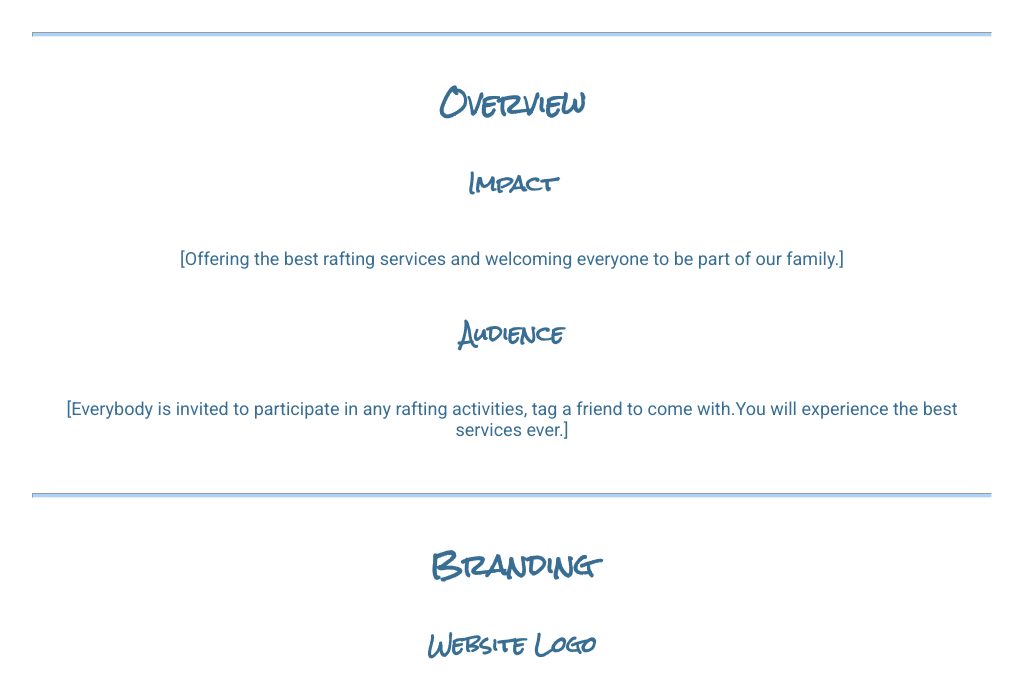
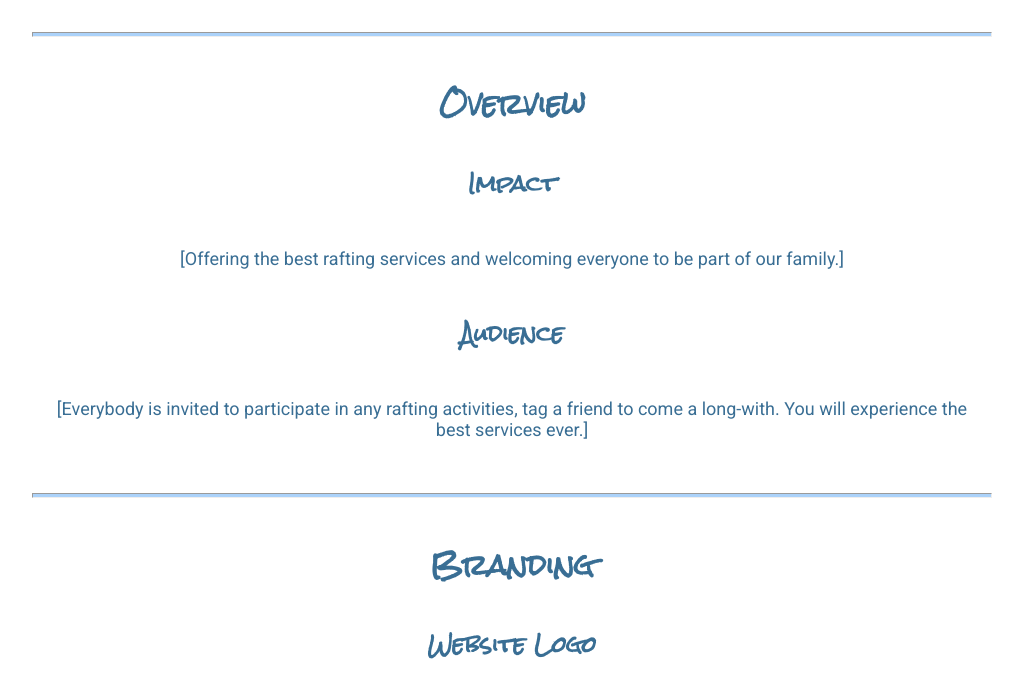
Before and after one commit to titusmbithi/wdd130, a plain HTML site: page wwr/site-plan-rafting.html in a window 1280 px wide. Shown: the part 420-1097 px from the top of the page, without its empty margins (128-1151 px from the left). Drawn offline with Linux system fonts and the light colour scheme.

Commit message:
site-plan-rafting added

```diff
--- a/wwr/site-plan-rafting.html
+++ b/wwr/site-plan-rafting.html
@@ -23,7 +23,7 @@
     <!-- change this -->
 
     <h3>Audience</h3>
-    <p>[Everybody is invited to participate in any rafting activities, tag a friend to come with.You will experience the best services ever.]</p>
+    <p>[Everybody is invited to participate in any rafting activities, tag a friend to come a long-with. You will experience the best services ever.]</p>
     <!-- change this -->
 
     <hr />
```
